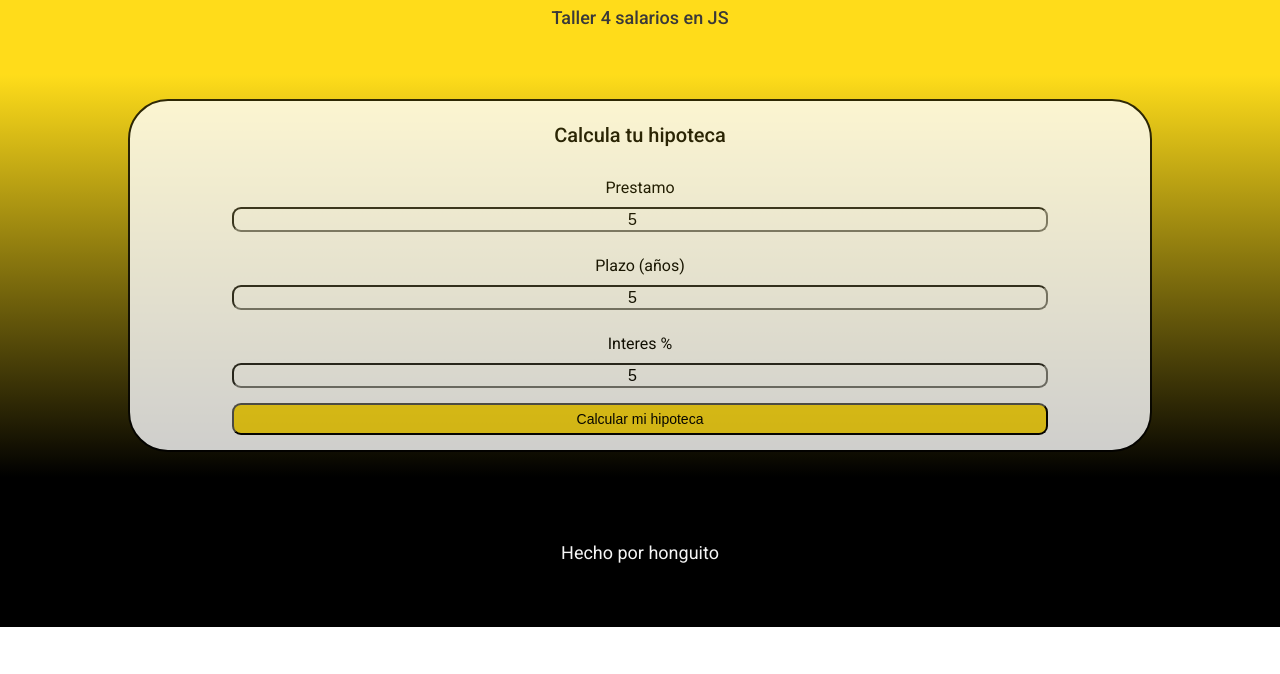
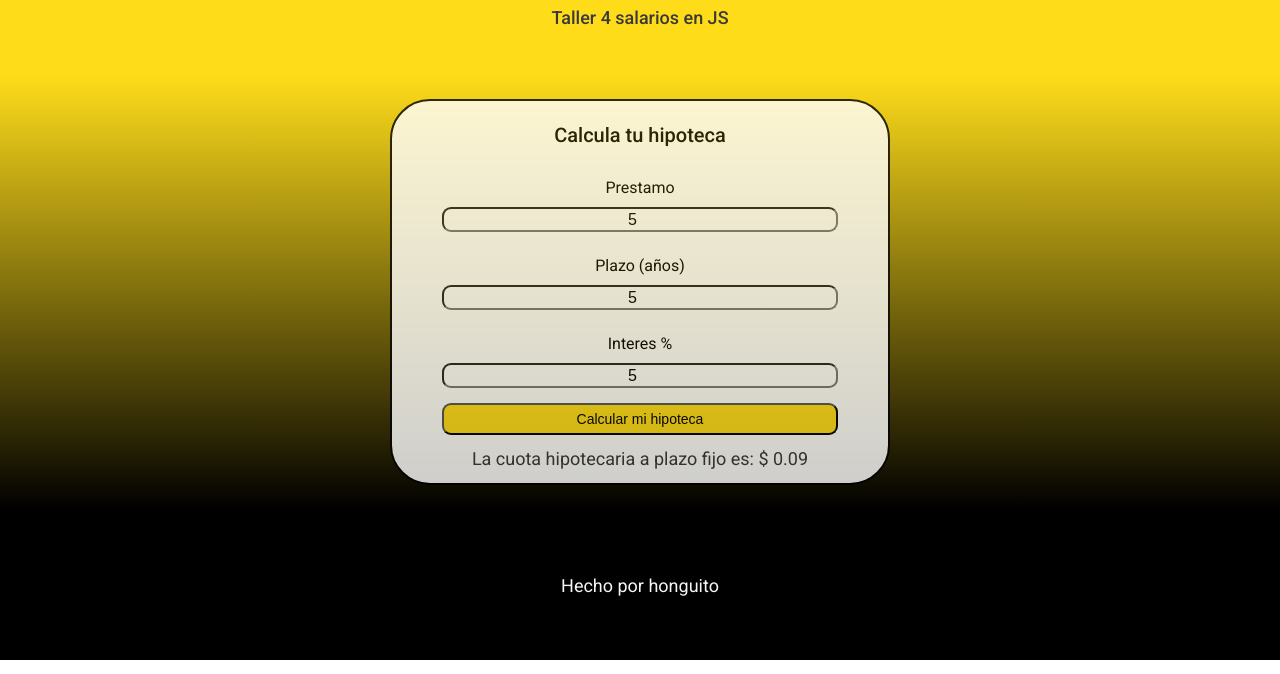
Before and after one commit to LaloJami/DW-curso_practico_js, a plain HTML site: page Taller-4/index.html in a window 1280 px wide. Both pictures are taken after typing "5", "5", "5" into the empty fields and a click on the button "Calcular mi hipoteca". Shown: the part 126-800 px from the top of the page. Drawn offline with Linux system fonts and the light colour scheme.

Commit message:
Taller 4 hipoteca, terminado

```diff
--- a/Taller-4/css/style.css
+++ b/Taller-4/css/style.css
@@ -41,6 +41,7 @@ main{
 .card-container{
     width: 80%;
     min-width: 266px;
+    max-width: 500px;
     min-height: 250px;
     margin: 25px auto;
     border: 2px solid black;
@@ -88,6 +89,13 @@ main{
     font-weight: 400;
     line-height: 1.8rem;
 }
+.card-container #AnswerH{
+    font-size: 1.8rem;
+    font-weight: 400;
+    line-height: 1.8rem;
+    color: #3a3939;
+    margin-bottom: 15px;
+}
 footer{
     width: 100%;
     min-width: 320px;
--- a/Taller-4/hipoteca.js
+++ b/Taller-4/hipoteca.js
@@ -1,11 +1,43 @@
 const prestamoBanco = 5000;
-const intereses = 5;
+const interesAnual = 4;
 const pagoMensual = 12;
 
 //Pasar a interés mensual
+function interesAnualFijo(interesAnual) {
+    const tasa = ((1+(interesAnual/100))**(1/12))-1;
+    return tasa
+}
+//Pasar de años a meses
+function years2months(years) {
+    return years * 12;
+}
+//Calcular la razon
+function razon(interesMensual) {
+    return 1 + interesMensual;
+}
+//Calcula la cuota
+function cuotaMensualFija(prestamo, razon, meses) {
+    const cuota = prestamo*(((razon**meses)*(razon-1))/((razon**meses)-1))
+    return cuota
+}
 
-//Pasar de años a meses
+//const ejemplo = cuotaMensualFija(150000,razon(interesAnualFijo(4)),years2months(30)).toFixed(2);
 
-//Calcular la razon
+function calculaPagoMensual() {
+    const prestamo = document.getElementById("InputPrestamo");
+    const plazo = document.getElementById("InputPlazo");
+    const interes = document.getElementById("InputInteres");
 
-//Calcula la cuota
+    const prestamoValor = prestamo.value;
+    const plazoValor = plazo.value;
+    const interesValor = interes.value;
+
+    const result = cuotaMensualFija(
+        prestamoValor,
+        razon(interesAnualFijo(interesValor)),
+        years2months(plazoValor)
+    ).toFixed(2);
+
+    const respuesta = document.getElementById("AnswerH");
+    respuesta.innerText = "La cuota hipotecaria a plazo fijo es: $ "+result;
+}
--- a/Taller-4/index.html
+++ b/Taller-4/index.html
@@ -19,16 +19,16 @@
         <section class="card-container">
             <h2>Calcula tu hipoteca</h2>
             <form action="">
-                <label for="">Prestamo</label>
-                <input type="number">
-                <label for="">Plazo (años)</label>
-                <input type="number">
-                <label for="">Interes %</label>
-                <input type="number">
-                <button type="button">
+                <label for="InputPrestamo">Prestamo</label>
+                <input type="number" id="InputPrestamo">
+                <label for="InputPlazo">Plazo (años)</label>
+                <input type="number" id="InputPlazo">
+                <label for="InputInteres">Interes %</label>
+                <input type="number" id="InputInteres">
+                <button type="button" onclick="calculaPagoMensual()">
                     Calcular mi hipoteca
                 </button>
-                <p class="AnswerH"></p>
+                <p id="AnswerH"></p>
             </form>
         </section>
     </main>
```
